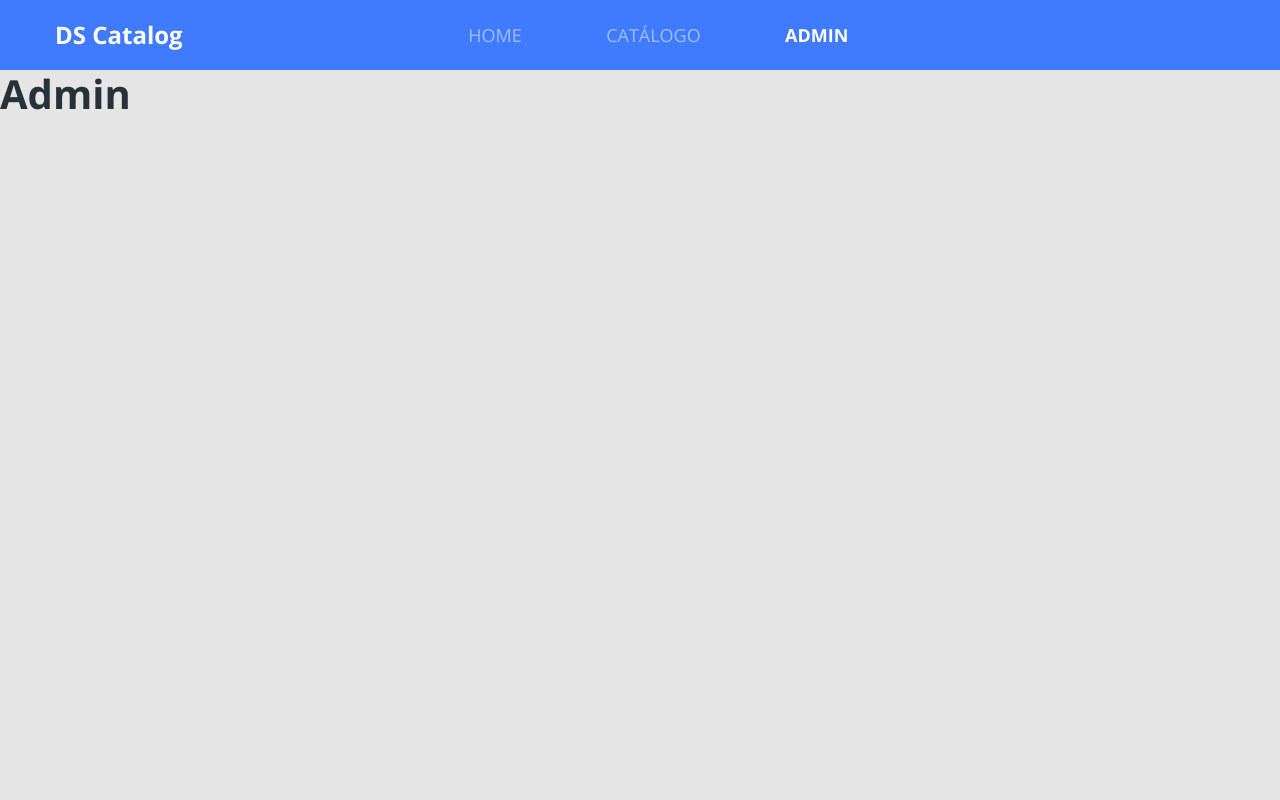
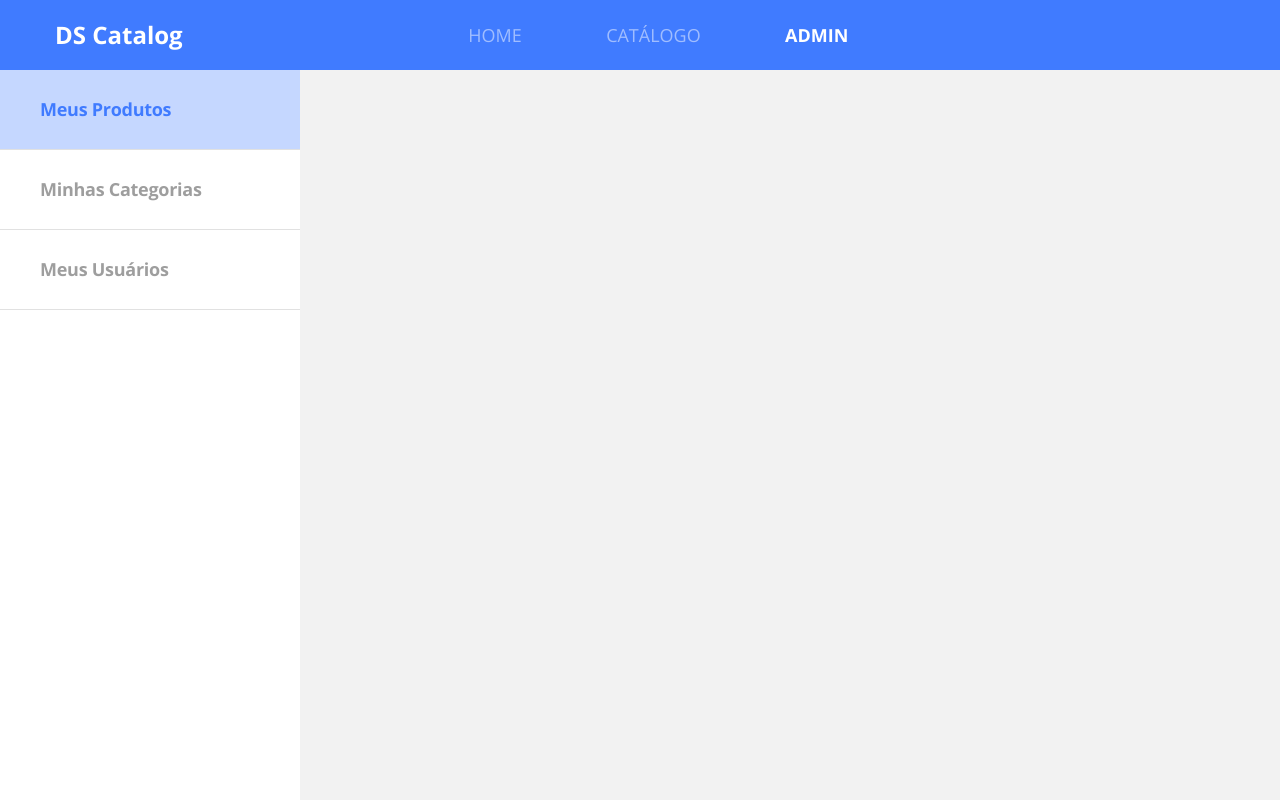
Before and after one commit to RayVilaca/dscatalog-bootcamp-devsuperior, a React (Create React App) app in the folder front-web/: page /admin in a window 1280 px wide. Built offline with nearby package versions, Linux system fonts and the light colour scheme.

Commit message:
Add admin navbar

```diff
--- a/front-web/src/core/assets/styles/custom.scss
+++ b/front-web/src/core/assets/styles/custom.scss
@@ -2,7 +2,7 @@
     "primary": #407BFF
 );
 
-$body-bg: #E5E5E5;
+$body-bg: #F2F2F2;
 $body-color: #263238;
 
 @import '~bootstrap/scss/bootstrap.scss';
--- /dev/null
+++ b/front-web/src/core/components/Pagination/index.tsx
@@ -0,0 +1,37 @@
+import React from 'react';
+import { ReactComponent as ArrowIcon } from 'core/assets/images/arrow.svg';
+import './styles.scss';
+import { generateList } from 'core/utils/list';
+
+type Props = {
+    totalPages: number;
+    activePage: number;
+    onChange: (item: number) => void;
+}
+
+const Pagination = ({ totalPages, activePage, onChange }: Props) => {
+
+    const items = generateList(totalPages);
+    const previousClass = totalPages > 0 && activePage > 0? 'page-active' : 'page-inactive';
+    const nextClass = (activePage + 1) < totalPages ? 'page-active' : 'page-inactive';
+
+    return (
+        <div className="pagination-container">
+            <ArrowIcon
+                className={`pagination-previous ${previousClass}`}
+                onClick={() => onChange(activePage - 1)}
+            />
+            {items.map(item => (
+                <div className={`pagination-item ${item === activePage ? 'active' : ''}`} key={item} onClick={() => onChange(item)}>
+                    {item + 1}
+                </div>
+            ))}
+            <ArrowIcon
+                className={`pagination-next ${nextClass}`}
+                onClick={() => onChange(activePage+1)}
+            />
+        </div>
+    );
+}
+
+export default Pagination;
--- /dev/null
+++ b/front-web/src/core/components/Pagination/styles.scss
@@ -0,0 +1,47 @@
+.pagination-container {
+    display: flex;
+    justify-content: center;
+    align-items: center;
+    // border: 1px solid #000;
+    margin-top: 35px;
+}
+
+.pagination-item {
+    width: 40px;
+    height: 40px;
+    background-color: #E1E1E1;
+    border-radius: 50%;
+    font-weight: bold;
+    font-size: 18px;
+    line-height: 25px;
+    letter-spacing: -0.015em;
+    color: #FFFFFF;
+    display: flex;
+    align-items: center;
+    justify-content: center;
+    cursor: pointer;
+    margin-right: 10px;
+
+    &.active {
+        background-color: #407BFF;
+    }
+}
+
+.pagination-previous {
+    transform: rotate(-180deg);
+    margin-right: 25px;
+}
+
+.pagination-next {
+    margin-left: 15px;
+}
+
+.page-active {
+    color: #407BFF;
+    cursor: pointer;
+}
+
+.page-inactive {
+    color: #E1E1E1;
+    pointer-events: none;
+}
--- /dev/null
+++ b/front-web/src/pages/Admin/components/Navbar/index.tsx
@@ -0,0 +1,20 @@
+import React from 'react';
+import './styles.scss';
+
+const Navbar = () => (
+    <nav className="admin-nav-container">
+        <ul>
+            <li>
+                <a href="link" className="admin-nav-item active" > Meus Produtos</a>
+            </li>
+            <li>
+                <a href="link" className="admin-nav-item" > Minhas Categorias</a>
+            </li>
+            <li>
+                <a href="link" className="admin-nav-item" > Meus Usuários</a>
+            </li>
+        </ul>
+    </nav>
+);
+
+export default Navbar;
--- /dev/null
+++ b/front-web/src/pages/Admin/components/Navbar/styles.scss
@@ -0,0 +1,29 @@
+.admin-nav-container {
+    width: 300px;
+    background-color: #ffffff;
+    height: calc(100vh - 70px);
+}
+
+.admin-nav-item {
+    height: 80px;
+    display: block;
+    border-bottom: 1px solid #E1E1E1;
+    display: flex;
+    align-items: center;
+    padding-left: 40px;
+    font-weight: bold;
+    font-size: 18px;
+    line-height: 25px;
+    letter-spacing: -0.015em;
+    color: #9E9E9E;
+
+    &.active {
+        background: rgba(64, 123, 255, 0.3);
+        color: #407BFF;
+    }
+
+    &:hover {
+        color: #407BFF;
+    }
+
+}
--- a/front-web/src/pages/Admin/index.tsx
+++ b/front-web/src/pages/Admin/index.tsx
@@ -1,8 +1,9 @@
 import React from 'react';
+import Navbar from './components/Navbar';
 
 const Admin = () => (
     <div>
-        <h1>Admin</h1>
+        <Navbar/>
     </div>
 );
 
--- a/front-web/src/pages/Catalog/index.tsx
+++ b/front-web/src/pages/Catalog/index.tsx
@@ -5,6 +5,7 @@
 import ProductCard from './components/ProductCard';
 import ProductCardLoader from './components/Loaders/ProductCardLoader';
 import './styles.scss';
+import Pagination from 'core/components/Pagination';
 
 const Catalog = () => {
 
@@ -12,11 +13,12 @@
     //e listar os produtos dinamicamente
     const [productsResponse, setProductsResponse] = useState<ProductsResponse>();
     const [isLoading, setIsLoading] = useState(false);
+    const [activePage, setActivePage] = useState(0);
 
     //Quando o componente iniciar, buscar a lista de produtos
     useEffect(() => {
         const params = {
-            page: 0,
+            page: activePage,
             linesPerPage: 12
         }
 
@@ -28,7 +30,7 @@
                 // finalizar o loader
                 setIsLoading(false);
             })
-    }, []);
+    }, [activePage]);
 
     return (
         <div className="catalog-container">
@@ -44,6 +46,7 @@
                     ))
                 )}
             </div>
+            {productsResponse && <Pagination totalPages={productsResponse.totalPages} activePage={activePage} onChange={page => setActivePage(page)}/>}
         </div>
     );
 }
--- a/front-web/src/pages/Catalog/styles.scss
+++ b/front-web/src/pages/Catalog/styles.scss
@@ -1,8 +1,6 @@
 .catalog-container {
     margin-top: 26px;
-    padding-left: 40px;
-    padding-right: 40px;
-    // margin-left: 40px;
+    padding: 0 40px 50px 40px;
 }
 
 .catalog-title {
```
